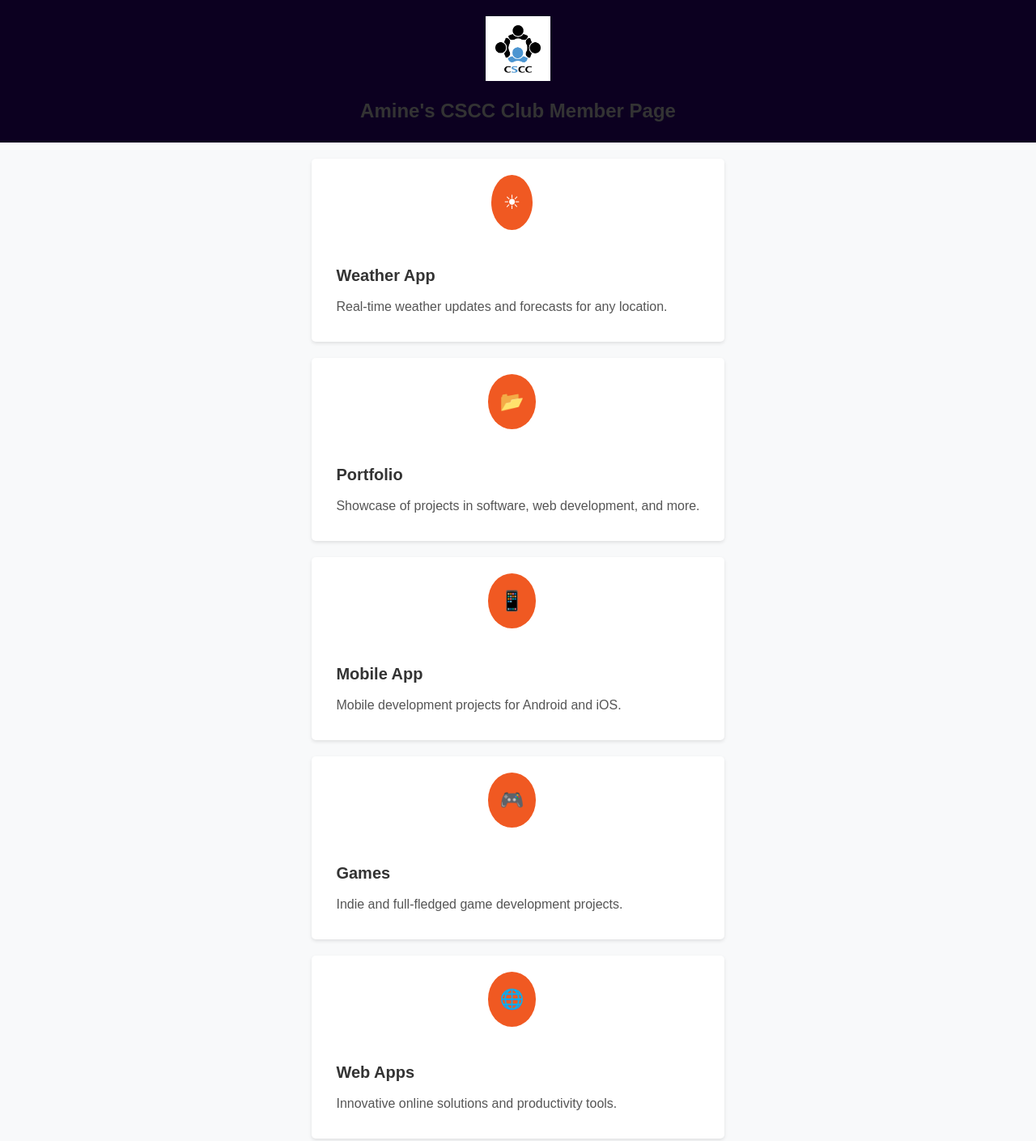
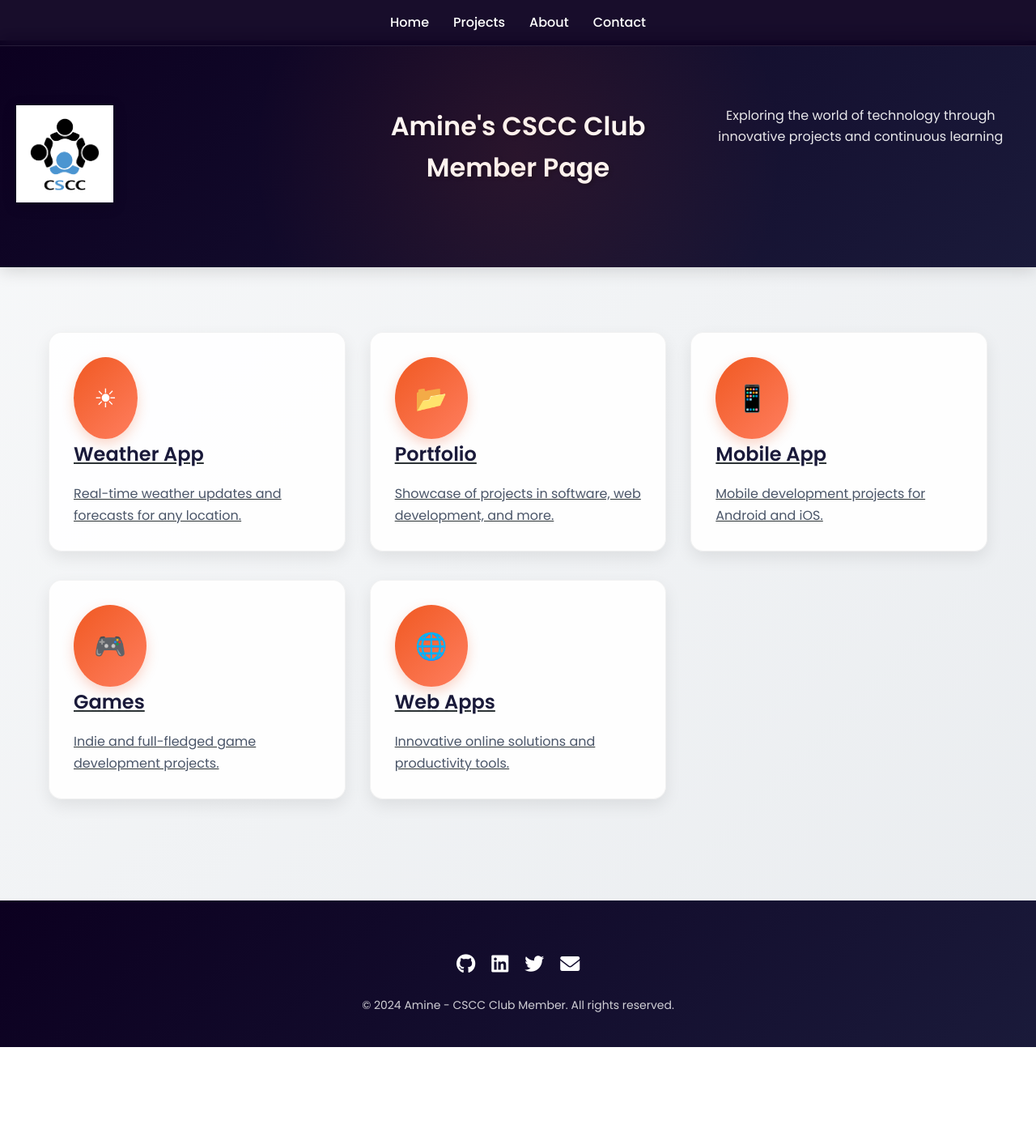
Before and after one commit to amnamine/Landing_Page, a plain HTML site: page index.html in a window 1280 px wide. Shown: the whole page at 81% size. After the commit the page ends 1293 px from the top, so only its background shows below. Drawn offline with Linux system fonts and the light colour scheme.

Commit message:
second commit

```diff
--- a/index.html
+++ b/index.html
@@ -5,17 +5,28 @@
     <meta name="viewport" content="width=device-width, initial-scale=1.0">
     <title>Amine - CSCC Club Member</title>
     <link rel="stylesheet" href="styles.css">
+    <link href="https://fonts.googleapis.com/css2?family=Poppins:wght@400;500;600&display=swap" rel="stylesheet">
+    <link rel="stylesheet" href="https://cdnjs.cloudflare.com/ajax/libs/font-awesome/6.0.0/css/all.min.css">
 </head>
 <body>
+    <nav class="navbar">
+        <ul class="nav-links">
+            <li><a href="#home">Home</a></li>
+            <li><a href="#projects">Projects</a></li>
+            <li><a href="#about">About</a></li>
+            <li><a href="#contact">Contact</a></li>
+        </ul>
+    </nav>
 
-    <header>
+    <header id="home">
         <div class="container">
             <img src="cscc.png" alt="CSCC Logo" class="logo">
             <h1>Amine's CSCC Club Member Page</h1>
+            <p style="color: rgba(255,255,255,0.9); max-width: 600px; margin: 0 auto;">Exploring the world of technology through innovative projects and continuous learning</p>
         </div>
     </header>
 
-    <main>
+    <main id="projects">
         <div class="container">
             <div class="btn-box">
                 <a href="https://amine.cscclub.net/weather/" class="btn">
@@ -69,5 +80,17 @@
         </div>
     </main>
 
+    <footer>
+        <div class="footer-content">
+            <div class="social-links">
+                <a href="#" title="GitHub"><i class="fab fa-github"></i></a>
+                <a href="#" title="LinkedIn"><i class="fab fa-linkedin"></i></a>
+                <a href="#" title="Twitter"><i class="fab fa-twitter"></i></a>
+                <a href="#" title="Email"><i class="fas fa-envelope"></i></a>
+            </div>
+            <p class="footer-text">&copy; 2024 Amine - CSCC Club Member. All rights reserved.</p>
+        </div>
+    </footer>
+
 </body>
 </html>
--- a/styles.css
+++ b/styles.css
@@ -2,18 +2,19 @@
 body,
 h1,
 h2,
+h3,
 p,
 a {
     margin: 0;
     padding: 0;
     box-sizing: border-box;
-    font-family: 'Arial', sans-serif;
-    color: #333;
+    font-family: 'Poppins', sans-serif;
+    color: #2D3436;
 }
 
 /* Body Styles */
 body {
-    background-color: #f8f9fa;
+    background: linear-gradient(135deg, #f8f9fa 0%, #e9ecef 100%);
     font-size: 16px;
     line-height: 1.6;
     display: flex;
@@ -22,88 +23,286 @@ body {
     min-height: 100vh;
     text-align: center;
     flex-direction: column;
+    position: relative;
+    overflow-x: hidden;
+}
+
+/* Navbar */
+.navbar {
+    position: fixed;
+    top: 0;
+    width: 100%;
+    background: rgba(12, 0, 32, 0.95);
+    padding: 15px 0;
+    z-index: 1000;
+    backdrop-filter: blur(10px);
+    border-bottom: 1px solid rgba(255, 255, 255, 0.1);
+}
+
+.nav-links {
+    display: flex;
+    justify-content: center;
+    gap: 30px;
+    list-style: none;
+    margin: 0;
+    padding: 0;
+}
+
+.nav-links a {
+    color: white;
+    text-decoration: none;
+    font-weight: 500;
+    transition: all 0.3s ease;
+    position: relative;
+}
+
+.nav-links a:after {
+    content: '';
+    position: absolute;
+    width: 0;
+    height: 2px;
+    bottom: -5px;
+    left: 0;
+    background: #F05922;
+    transition: width 0.3s ease;
+}
+
+.nav-links a:hover:after {
+    width: 100%;
 }
 
 /* Header */
 header {
-    background-color: #0C0020;
+    background: linear-gradient(135deg, #0C0020 0%, #1a1a3a 100%);
     color: white;
-    padding: 20px 0;
+    padding: 60px 0 40px;
     width: 100%;
+    box-shadow: 0 4px 20px rgba(0, 0, 0, 0.15);
+    margin-top: 50px;
+    position: relative;
+    overflow: hidden;
+}
+
+header:before {
+    content: '';
+    position: absolute;
+    top: 0;
+    left: 0;
+    right: 0;
+    bottom: 0;
+    background: radial-gradient(circle at 50% 50%, rgba(240, 89, 34, 0.1) 0%, transparent 50%);
 }
 
 header .logo {
-    width: 80px;
-    margin-bottom: 10px;
+    width: 120px;
+    margin-bottom: 20px;
+    transition: transform 0.5s ease;
+    filter: drop-shadow(0 4px 8px rgba(0, 0, 0, 0.2));
+}
+
+header .logo:hover {
+    transform: scale(1.1) rotate(5deg);
 }
 
 header h1 {
-    font-size: 24px;
-    font-weight: bold;
+    font-size: 32px;
+    font-weight: 600;
+    color: white;
+    text-shadow: 2px 2px 4px rgba(0, 0, 0, 0.3);
+    margin-bottom: 15px;
 }
 
 /* Main Content */
 main {
-    max-width: 800px;
+    max-width: 1200px;
+    padding: 60px 20px;
+    position: relative;
+}
+
+.container {
+    display: grid;
+    gap: 30px;
     padding: 20px;
 }
 
 .btn-box {
-    background-color: white;
-    border-radius: 5px;
-    box-shadow: 0 2px 4px rgba(0, 0, 0, 0.1);
-    margin-bottom: 20px;
+    background: rgba(255, 255, 255, 0.9);
+    border-radius: 16px;
+    box-shadow: 0 8px 20px rgba(0, 0, 0, 0.08);
+    margin-bottom: 5px;
     display: flex;
     flex-direction: column;
     align-items: center;
-    padding: 20px;
+    padding: 30px;
+    transition: all 0.4s cubic-bezier(0.165, 0.84, 0.44, 1);
+    border: 1px solid rgba(0, 0, 0, 0.05);
+    position: relative;
+    overflow: hidden;
 }
 
-.btn {
-    display: block;
-    text-decoration: none;
-    color: #333;
-    width: 100%;
+.btn-box:before {
+    content: '';
+    position: absolute;
+    top: 0;
+    left: 0;
+    right: 0;
+    bottom: 0;
+    background: linear-gradient(135deg, rgba(240, 89, 34, 0.1) 0%, transparent 100%);
+    opacity: 0;
+    transition: opacity 0.3s ease;
+}
+
+.btn-box:hover {
+    transform: translateY(-8px);
+    box-shadow: 0 12px 25px rgba(0, 0, 0, 0.12);
+}
+
+.btn-box:hover:before {
+    opacity: 1;
 }
 
 .btn-icon {
-    font-size: 24px;
-    background-color: #F05922;
+    font-size: 32px;
+    background: linear-gradient(135deg, #F05922 0%, #ff7e5f 100%);
     color: white;
-    padding: 15px;
+    padding: 25px;
     border-radius: 50%;
     display: inline-block;
-    margin-bottom: 10px;
+    margin-bottom: 20px;
+    box-shadow: 0 6px 15px rgba(240, 89, 34, 0.25);
+    transition: all 0.4s cubic-bezier(0.175, 0.885, 0.32, 1.275);
 }
 
-.btn-content {
-    padding: 10px;
+.btn-box:hover .btn-icon {
+    transform: scale(1.15) rotate(8deg);
+    box-shadow: 0 8px 20px rgba(240, 89, 34, 0.35);
 }
 
 .btn-content h3 {
-    margin-bottom: 10px;
-    font-size: 20px;
-    font-weight: bold;
+    margin-bottom: 15px;
+    font-size: 24px;
+    font-weight: 600;
+    color: #1a1a3a;
+    transition: color 0.3s ease;
 }
 
 .btn-content p {
     margin: 0;
     font-size: 16px;
-    color: #555;
+    color: #4a5568;
+    line-height: 1.7;
 }
 
+/* Footer */
+footer {
+    background: linear-gradient(135deg, #0C0020 0%, #1a1a3a 100%);
+    color: white;
+    padding: 40px 0;
+    width: 100%;
+    margin-top: 40px;
+    position: relative;
+}
+
+.footer-content {
+    max-width: 1200px;
+    margin: 0 auto;
+    text-align: center;
+    padding: 0 20px;
+}
+
+.social-links {
+    display: flex;
+    justify-content: center;
+    gap: 20px;
+    margin: 20px 0;
+}
+
+.social-links a {
+    color: white;
+    font-size: 24px;
+    transition: all 0.3s ease;
+}
+
+.social-links a:hover {
+    color: #F05922;
+    transform: translateY(-3px);
+}
+
+.footer-text {
+    color: rgba(255, 255, 255, 0.8);
+    font-size: 14px;
+    margin-top: 20px;
+}
+
+/* Enhanced Animations */
+@keyframes fadeInUp {
+    from {
+        opacity: 0;
+        transform: translateY(30px);
+    }
+    to {
+        opacity: 1;
+        transform: translateY(0);
+    }
+}
+
+@keyframes float {
+    0% { transform: translateY(0px); }
+    50% { transform: translateY(-10px); }
+    100% { transform: translateY(0px); }
+}
+
+.btn-box {
+    animation: fadeInUp 0.6s ease-out forwards;
+    animation-fill-mode: both;
+}
+
+.btn-box:nth-child(1) { animation-delay: 0.1s; }
+.btn-box:nth-child(2) { animation-delay: 0.2s; }
+.btn-box:nth-child(3) { animation-delay: 0.3s; }
+.btn-box:nth-child(4) { animation-delay: 0.4s; }
+.btn-box:nth-child(5) { animation-delay: 0.5s; }
+
 /* Responsive Design */
-@media (min-width: 600px) {
+@media (min-width: 768px) {
+    .container {
+        grid-template-columns: repeat(2, 1fr);
+    }
+
     .btn-box {
         flex-direction: row;
-        justify-content: center;
+        justify-content: flex-start;
+        text-align: left;
+        padding: 30px;
     }
 
     .btn-icon {
-        margin-right: 15px;
+        margin-right: 20px;
+        margin-bottom: 0;
     }
 
     .btn-content {
         text-align: left;
     }
 }
+
+@media (min-width: 1024px) {
+    .container {
+        grid-template-columns: repeat(3, 1fr);
+    }
+}
+
+@media (max-width: 767px) {
+    .nav-links {
+        flex-direction: column;
+        gap: 15px;
+    }
+
+    header {
+        padding: 40px 0 30px;
+    }
+
+    header h1 {
+        font-size: 24px;
+    }
+}
```
